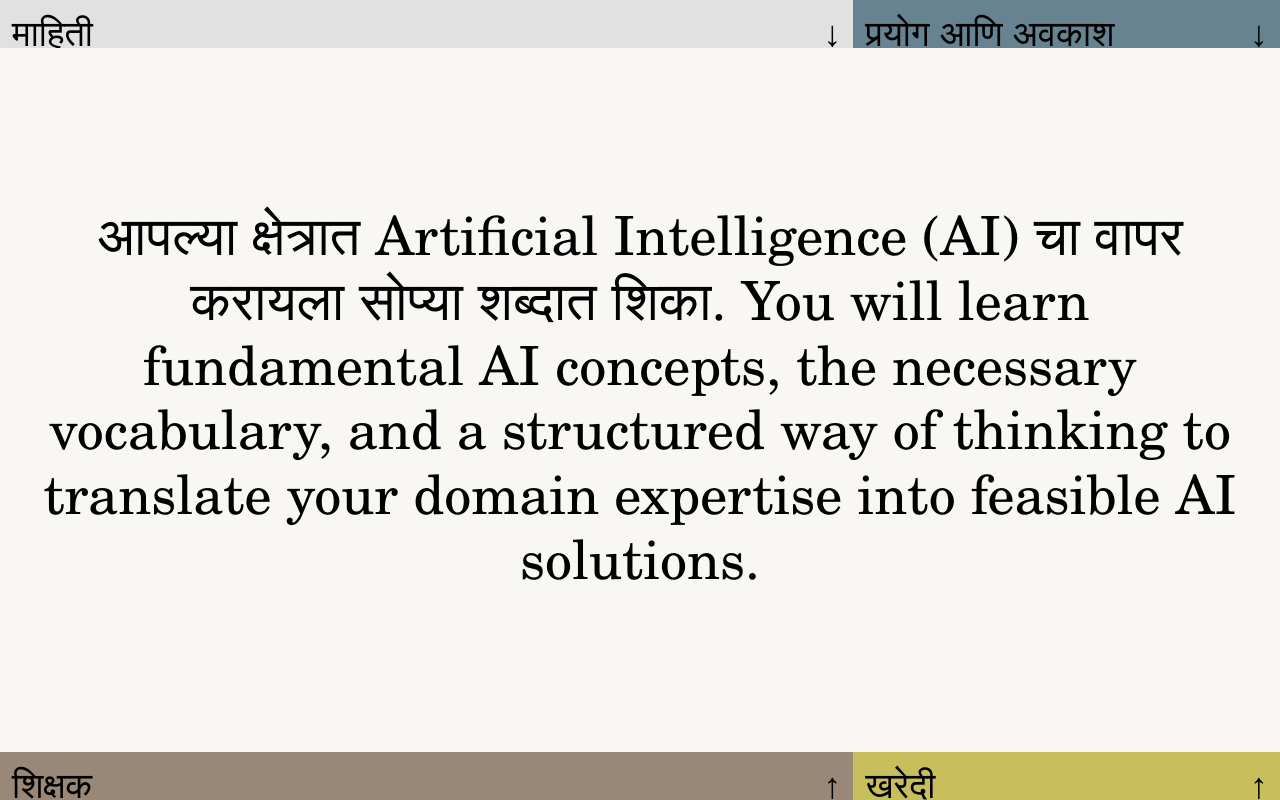
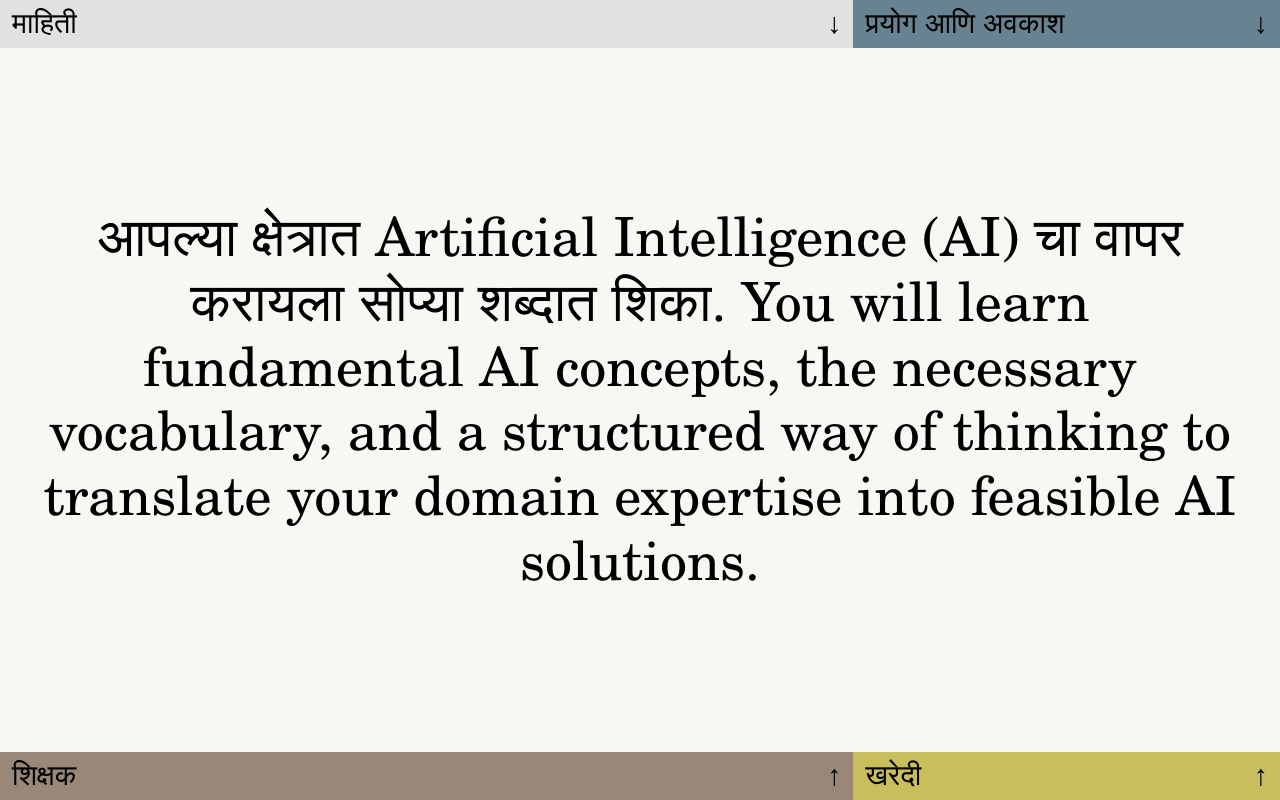
Before and after one commit to aishappath/aishappath, a plain HTML site: page index.html in a window 1280 px wide. Drawn offline with Linux system fonts and the light colour scheme.

Commit message:
font size change

```diff
--- a/assets/css/style.css
+++ b/assets/css/style.css
@@ -19,7 +19,7 @@
   --font-title: 'Chaumont';
   --font-size-XL: 7em;
 	--font-size-L: 2.25em;
-	--font-size-M: 1.5em;
+	--font-size-M: 1.2em;
   --font-size-S: 0.9em;
 	--font-size-XS: 0.7em;
 	--line-height-M:1.2em;
@@ -70,7 +70,6 @@ h2{
 	font-size: var(--font-size-M);
 	line-height: var(--line-height-M);
 	margin: 0;
-  /* padding-top: calc(var(--margin) * 8); */
 	padding-bottom: calc(var(--margin) * 8);
   padding-left:var(--margin);
 }
@@ -130,8 +129,6 @@ div.page-wrapper {
 
 .grid-item{
   overflow-y:scroll;
-  padding-top: 10px; /* Adjust the value as needed */
-  padding-bottom: 12px; /* Adjust the value as needed */
 }
 
 .block-thesis{
```
